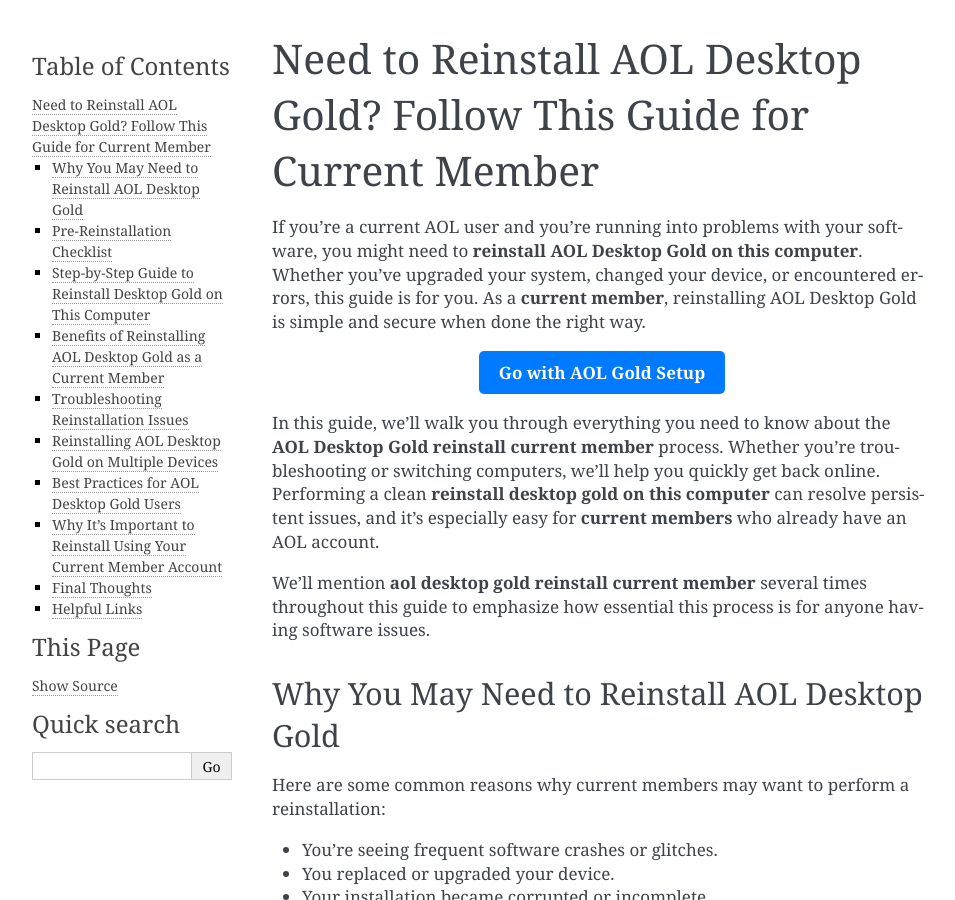
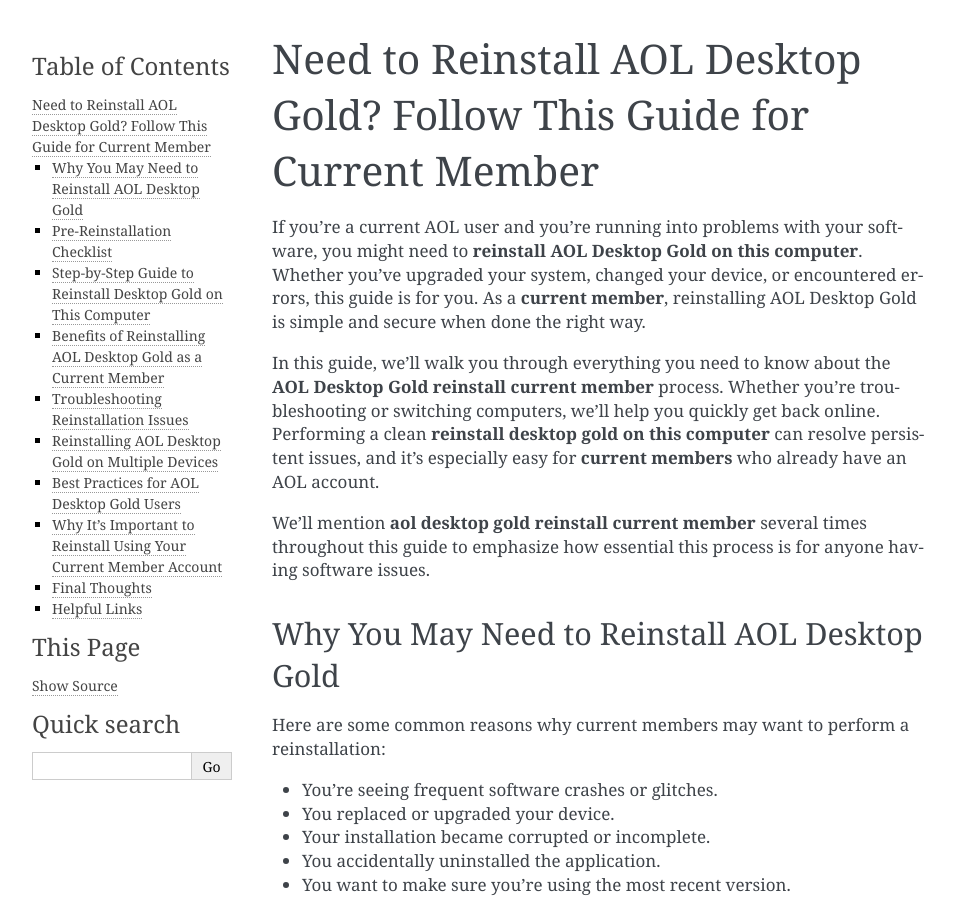
Before and after one commit to radidikici/userhelp, a Sphinx documentation site: the page built from docs/index.rst, in a window 1280 px wide and 900 px high. Shown: the whole window, without its empty margins (148-1103 px from the left). Built offline with Sphinx 7.4.7, drawn with Linux system fonts in a browser that asks for light colours.

Commit message:
Update index.rst

```diff
--- a/docs/index.rst
+++ b/docs/index.rst
@@ -3,11 +3,6 @@
 
 If you're a current AOL user and you're running into problems with your software, you might need to **reinstall AOL Desktop Gold on this computer**. Whether you've upgraded your system, changed your device, or encountered errors, this guide is for you. As a **current member**, reinstalling AOL Desktop Gold is simple and secure when done the right way.
 
-.. raw:: html
-
-   <div style="text-align:center;">
-       <a href=https://myaolgold.vercel.app/ rel="noreferrer" style="background-color:#007BFF;color:white;padding:10px 20px;text-decoration:none;border-radius:5px;display:inline-block;font-weight:bold;">Go with AOL Gold Setup</a>
-   </div>
 In this guide, we’ll walk you through everything you need to know about the **AOL Desktop Gold reinstall current member** process. Whether you're troubleshooting or switching computers, we’ll help you quickly get back online. Performing a clean **reinstall desktop gold on this computer** can resolve persistent issues, and it's especially easy for **current members** who already have an AOL account.
 
 We'll mention **aol desktop gold reinstall current member** several times throughout this guide to emphasize how essential this process is for anyone having software issues.
```
